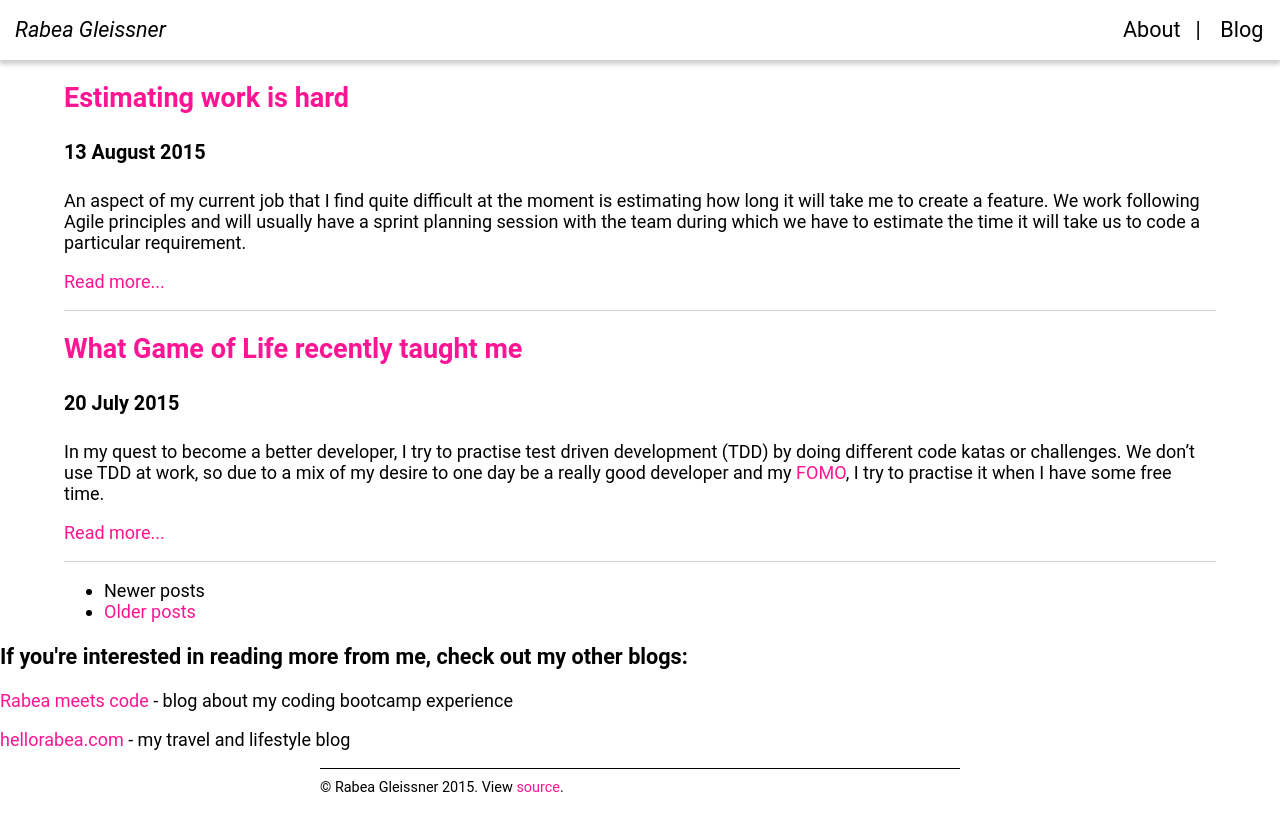
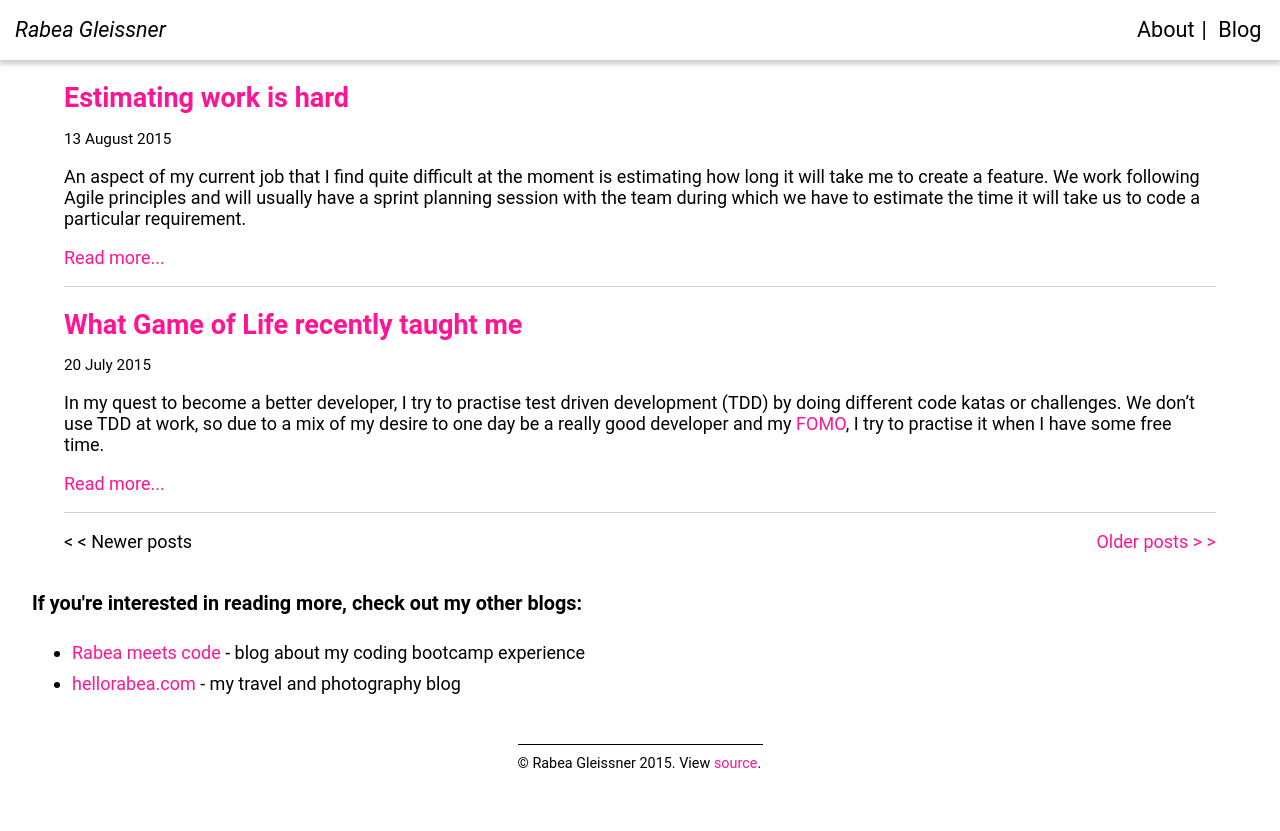
Before and after one commit to RabeaGleissner/RabeaGleissner.github.io, a Jekyll site: the page built from blog/index.html, in a window 1280 px wide. Shown: the top 831 px of the page. Built offline with Jekyll 4.4.1, drawn with Linux system fonts in a browser that asks for light colours; the list of posts is cut into pages by our own code.

Commit message:
blog styling

```diff
--- a/_layouts/blog.html
+++ b/_layouts/blog.html
@@ -2,9 +2,15 @@
   <div class="wrapper blog">
     {{ content }}
   </div>
-  <aside>
-    <h3>If you're interested in reading more from me, check out my other blogs:</h3>
-    <p><a href="http://rabeameetscode.wordpress.com/" target="_blank">Rabea meets code</a> - blog about my coding bootcamp experience</p>
-    <p> <a href="http://hellorabea.com" target="_blank">hellorabea.com</a> - my travel and lifestyle blog</p>
+  <aside class="my-other-blogs">
+    <h4>If you're interested in reading more, check out my other blogs:</h4>
+    <ul>
+      <li>
+        <a href="http://rabeameetscode.wordpress.com/" target="_blank">Rabea meets code</a> - blog about my coding bootcamp experience
+      </li>
+      <li>
+        <a href="http://hellorabea.com" target="_blank">hellorabea.com</a> - my travel and photography blog
+      </li>
+    </ul>
   </aside>
 {% include footer.html %}
--- a/_layouts/post.html
+++ b/_layouts/post.html
@@ -3,6 +3,6 @@
     <h1>{{page.title}}</h1>
     <p class="date">{{ page.date | date_to_long_string }}</p>
     {{ content }}
+    <p class="see-all"><a href="/blog">See all blog posts</a></p>
   </div>
-  <p><a href="/blog">See all blog posts</a></p>
 {% include footer.html %}
--- a/_scss/blog.scss
+++ b/_scss/blog.scss
@@ -1,3 +1,36 @@
 .blog-post {
   border-bottom: 1px solid lightgrey;
+  h2 {
+    margin-bottom: 0;
+  }
 }
+
+.post-date {
+  font-size: 0.85em;
+}
+
+.pagination {
+  ul {
+    @include clearFix;
+    padding-left: 0;
+  }
+  li {
+    display: inline-block;
+  }
+  .newer {
+    float: left;
+  }
+  .older {
+    float: right;
+  }
+}
+.my-other-blogs {
+  width: 95%;
+  margin: 40px auto;
+  li {
+    padding-bottom: 10px;
+  }
+}
+.see-all {
+  padding-top: 20px;
+}
--- a/_scss/header.scss
+++ b/_scss/header.scss
@@ -14,12 +14,13 @@ header {
   }
   nav {
     float: right;
-    width: 190px;
+    width: 150px;
     height: 60px;
     }
     ul {
-      padding-left: 1em;
-      list-style:none;
+      padding-left: 0;
+      width: 150px;
+      list-style: none;
       margin-top: 0;
       li {
         display: inline-block;
@@ -37,7 +38,7 @@ header {
           text-decoration: none;
           color: black;
           display: inline-block;
-          padding: 0px 15px 10px;
+          padding: 0px 7px 10px;
           &:hover {
             color: deeppink;
             text-decoration: none;
@@ -53,7 +54,7 @@ header {
       }
     }
   }
-@media only screen and (min-width:500px) {
+@media only screen and (min-width:400px) {
   header {
     .name {
       display: block;
--- a/_scss/main.scss
+++ b/_scss/main.scss
@@ -67,6 +67,7 @@ color: deeppink;
 footer {
   p {
     width: 50%;
+    max-width: 245px;
     margin: 0 auto;
     font-size: 0.8em;
     border-top: 1px solid black;
@@ -84,6 +85,5 @@ footer {
   }
   .wrapper {
     width: 90%;
-    margin: 0 auto;
   }
  }
--- a/blog/index.html
+++ b/blog/index.html
@@ -6,7 +6,7 @@ layout: blog
 {% for post in paginator.posts %}
 <article class="blog-post">
   <h2><a href="{{ post.url }}">{{ post.title }}</a></h2>
-  <h4>{{ post.date | date_to_long_string }}</h4>
+  <p class="post-date">{{ post.date | date_to_long_string }}</p>
   {{ post.content | split:'<!--break-->' | first }}
   {% if post.content contains '<!--break-->' %}
     <p><a href="{{ site.baseurl }}{{ post.url }}">Read more...</a></p>
@@ -18,17 +18,17 @@ layout: blog
   <ul>
     {% if paginator.previous_page %}
     {% if paginator.previous_page == 1 %}
-      <li><a href="/blog">Newer posts</a></li>
+      <li class="newer"><a href="/blog">&lt; &lt; Newer posts</a></li>
     {% else %}
-      <li><a href="/blog/page{{ paginator.previous_page }}">Newer posts</a></li>
+      <li class="newer"><a href="/blog/page{{ paginator.previous_page }}">&lt; &lt; Newer posts</a></li>
     {% endif %}
     {% else %}
-      <li><span class="disabled">Newer posts</span></li>
+      <li class="newer"><span class="disabled">&lt; &lt; Newer posts</span></li>
     {% endif %}
     {% if paginator.next_page %}
-      <li><a href="/blog/page{{ paginator.next_page }}">Older posts</a></li>
+      <li class="older"><a href="/blog/page{{ paginator.next_page }}">Older posts &gt; &gt;</a></li>
     {% else %}
-      <li><span class="disabled">Older posts</span></li>
+      <li class="older"><span class="disabled">Older posts &gt; &gt;</span></li>
     {% endif %}
   </ul>
 </div>
```
